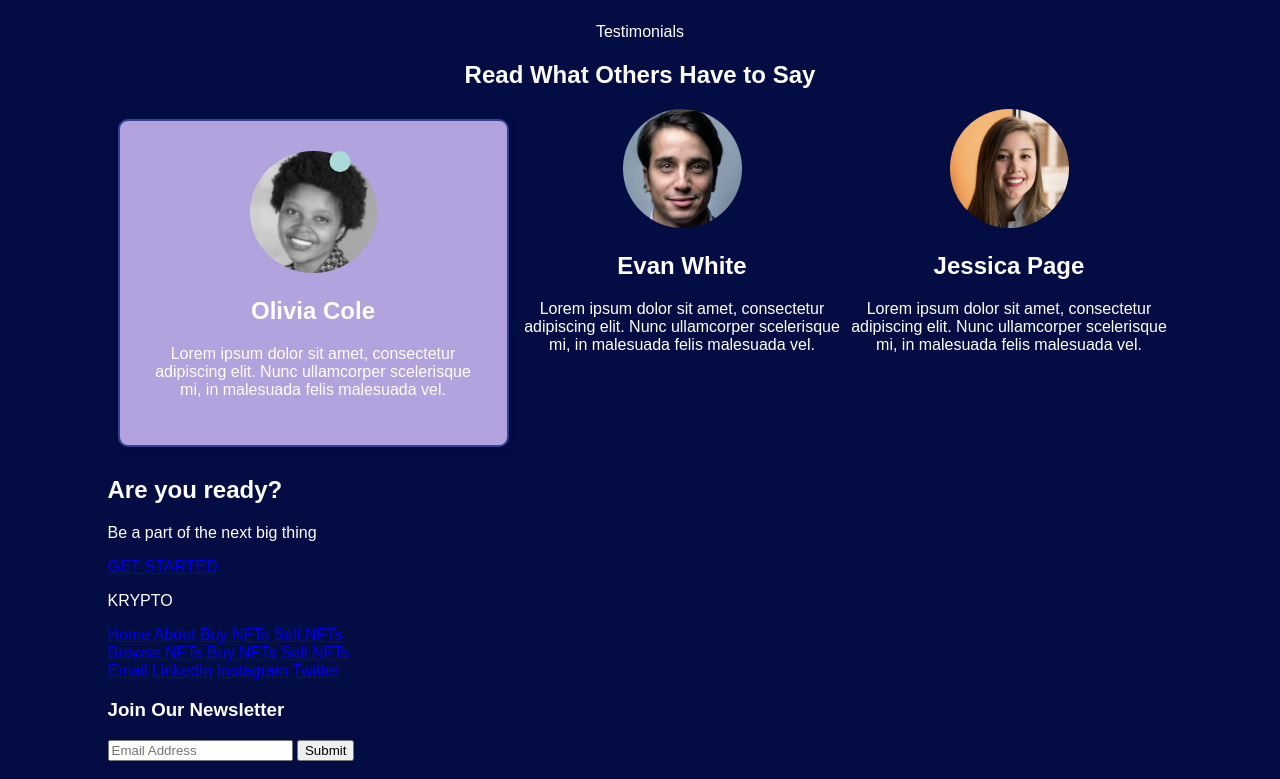
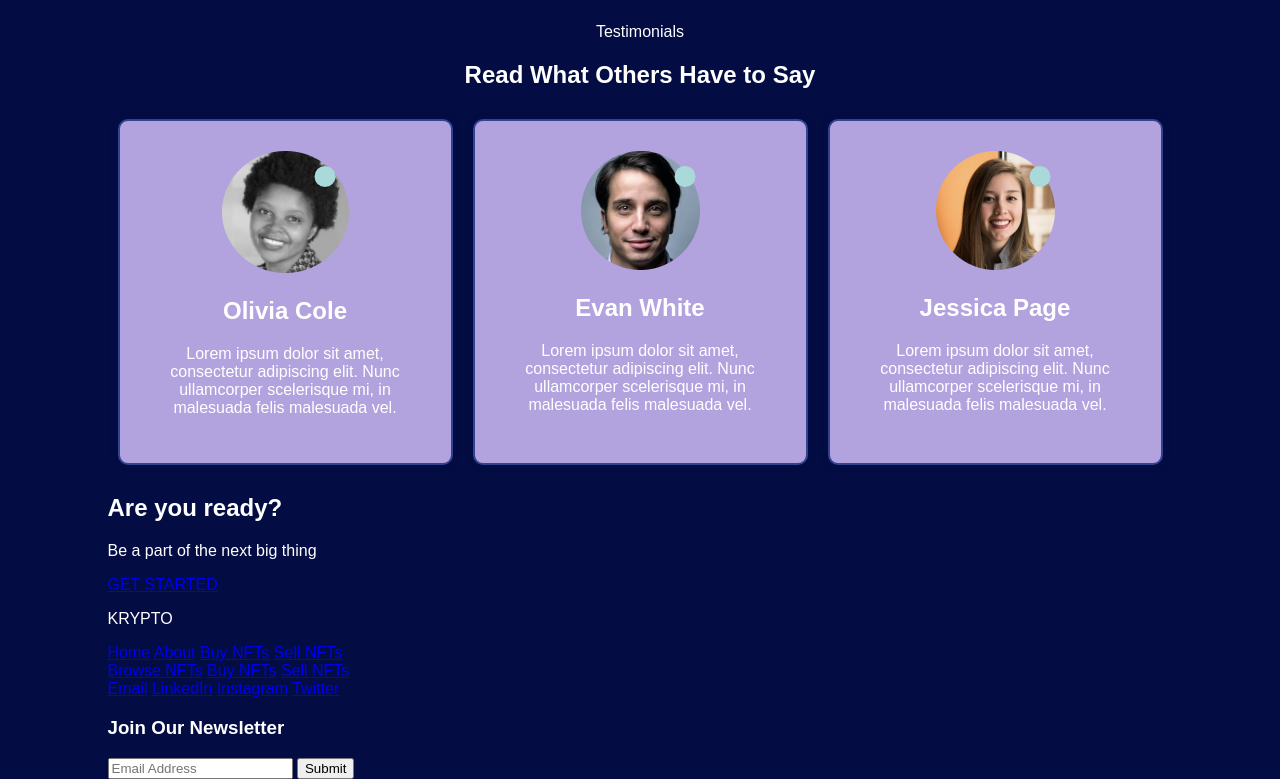
Before and after one commit to NJIT-WIS/nft-site-FunkeMonke, a website: page docs/index.html in a window 1280 px wide. Shown: the part 1812-2591 px from the top of the page. Drawn offline with Linux system fonts and the light colour scheme; a web font is replaced by a local one.

Commit message:
Testimonials...It works ok.

```diff
--- a/docs/css/main.css
+++ b/docs/css/main.css
@@ -198,8 +198,54 @@ max-width: 522px
     width: 21px;
     height: 21px;
     flex-shrink: 0;
-    top: 30px;
-    left: 220px;
+    top: 45px;
+    left: 205px;
+    transform: translateX(-50%);
+}
+.testimonial.testimonial-color2 {
+    border: 2px solid #344292;
+    padding: 30px;
+    box-shadow: 0 0 10px rgba(0, 0, 0, 0.1);
+    margin: 10px;
+    background: #B2A2DE;
+    color: #fff;
+    border-radius: 10px;
+    position: relative;
+}
+
+.testimonial.testimonial-color2::before {
+    content: "";
+    background: #AAD9D9; /* Background color for the circular overlay */
+    border-radius: 50%;
+    position: absolute;
+    width: 21px;
+    height: 21px;
+    flex-shrink: 0;
+    top: 45px;
+    left: 210px;
+    transform: translateX(-50%);
+}
+.testimonial.testimonial-color3 {
+    border: 2px solid #344292;
+    padding: 30px;
+    box-shadow: 0 0 10px rgba(0, 0, 0, 0.1);
+    margin: 10px;
+    background: #B2A2DE;
+    color: #fff;
+    border-radius: 10px;
+    position: relative;
+}
+
+.testimonial.testimonial-color3::before {
+    content: "";
+    background: #AAD9D9; /* Background color for the circular overlay */
+    border-radius: 50%;
+    position: absolute;
+    width: 21px;
+    height: 21px;
+    flex-shrink: 0;
+    top: 45px;
+    left: 210px;
     transform: translateX(-50%);
 }
 
```
